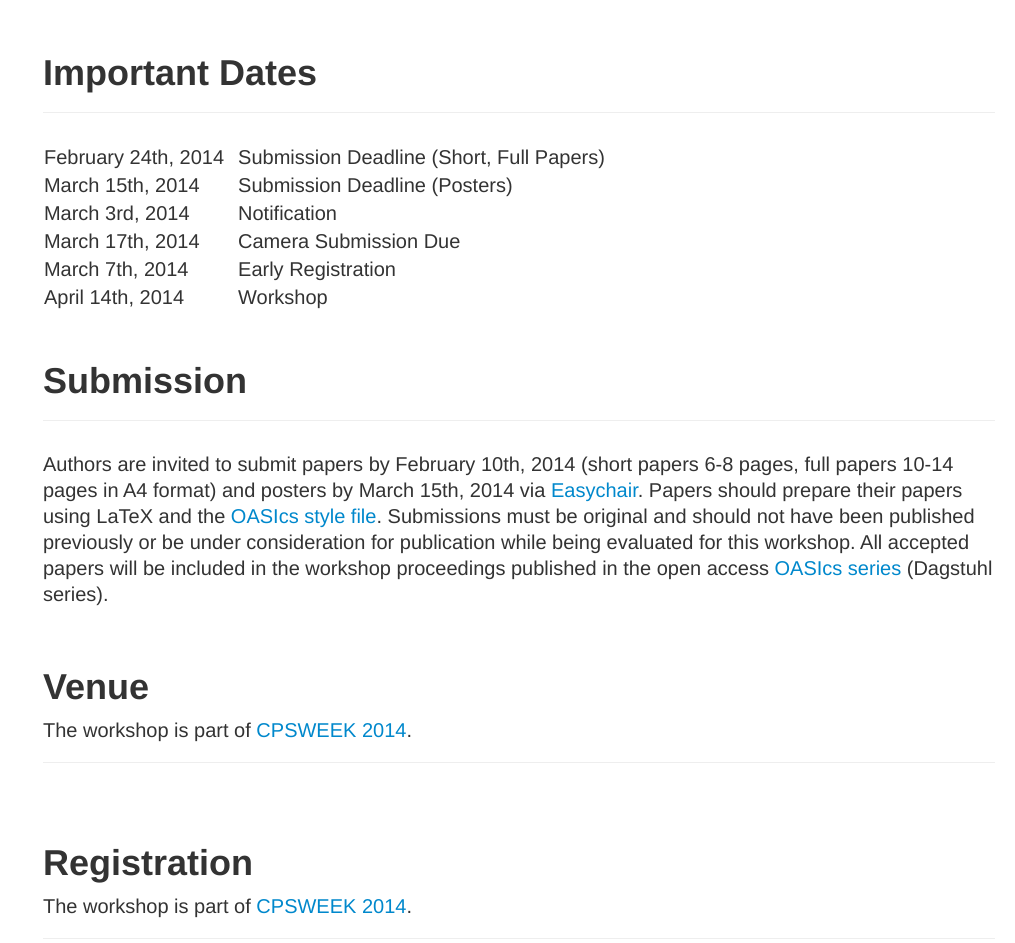
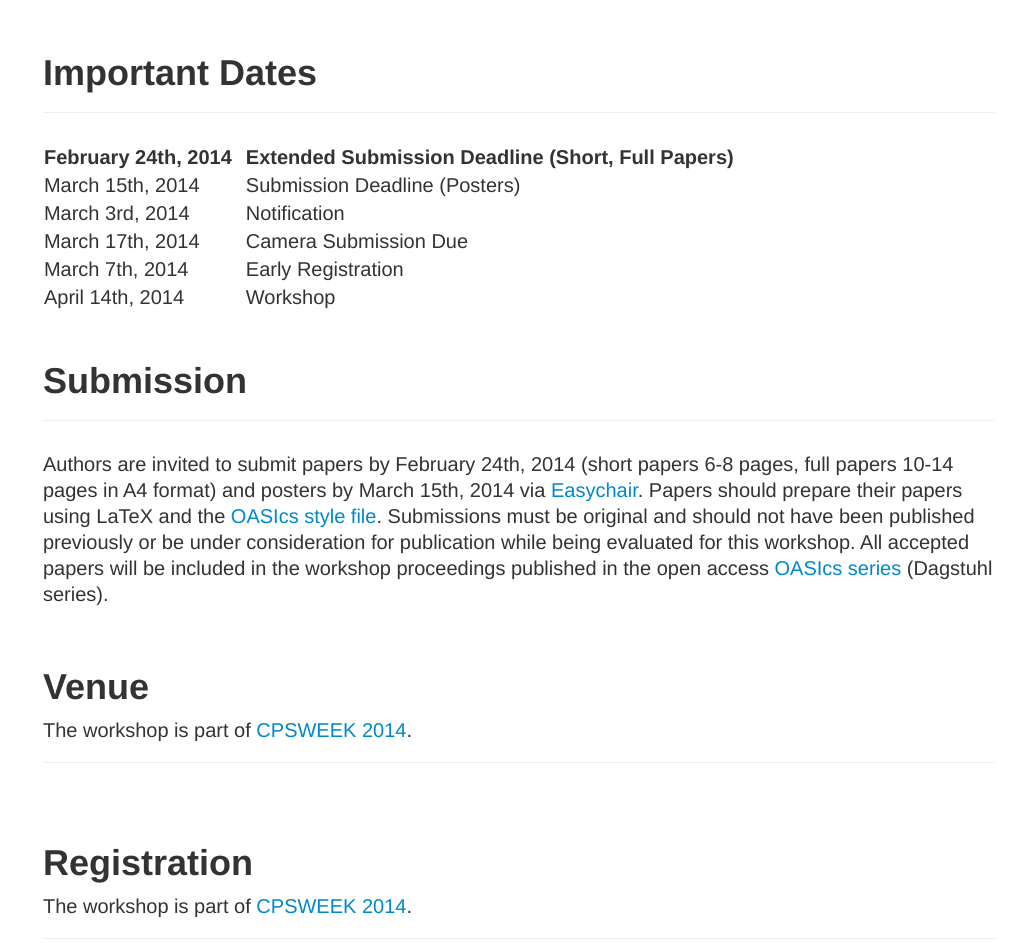
Before and after one commit to mlab-upenn/medcps_workshop, a plain HTML site: page index.html in a window 1280 px wide. Shown: the part 1490-2433 px from the top of the page, without its empty margins (265-1280 px from the left). Drawn offline with Linux system fonts and the light colour scheme.

Commit message:
Update index.html

```diff
--- a/index.html
+++ b/index.html
@@ -153,9 +153,9 @@
             <table>
             <tbody>
               <tr>
-                <td>February 24th, 2014</td>
+                <td><b>February 24th, 2014</b></td>
                 <td width="10"></td>
-                <td>Submission Deadline (Short, Full Papers)</td>
+                <td><b>Extended Submission Deadline (Short, Full Papers)</b></td>
               </tr>
               <tr>
                 <td>March 15th, 2014</td>
@@ -196,7 +196,7 @@
               <h1>Submission</h1>
             </div>
             <p>
-              Authors are invited to submit papers by February 10th, 2014 (short papers 6-8 pages,
+              Authors are invited to submit papers by February 24th, 2014 (short papers 6-8 pages,
               full papers 10-14 pages in A4 format) and posters by March 15th, 2014 via
               <a href="https://www.easychair.org/conferences/?conf=medicalcps2014">Easychair</a>.
               Papers should prepare their papers using LaTeX and the
```
